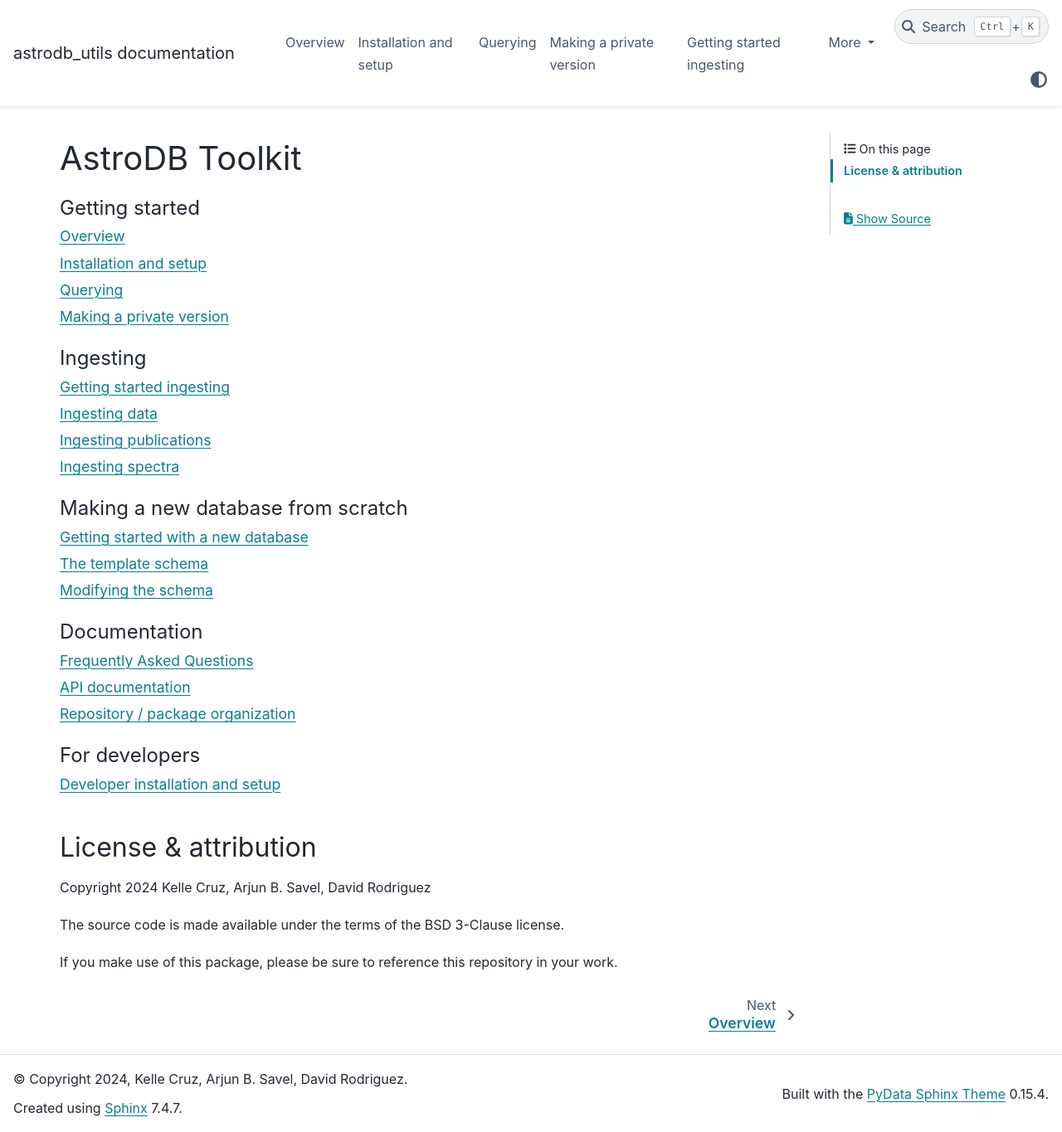
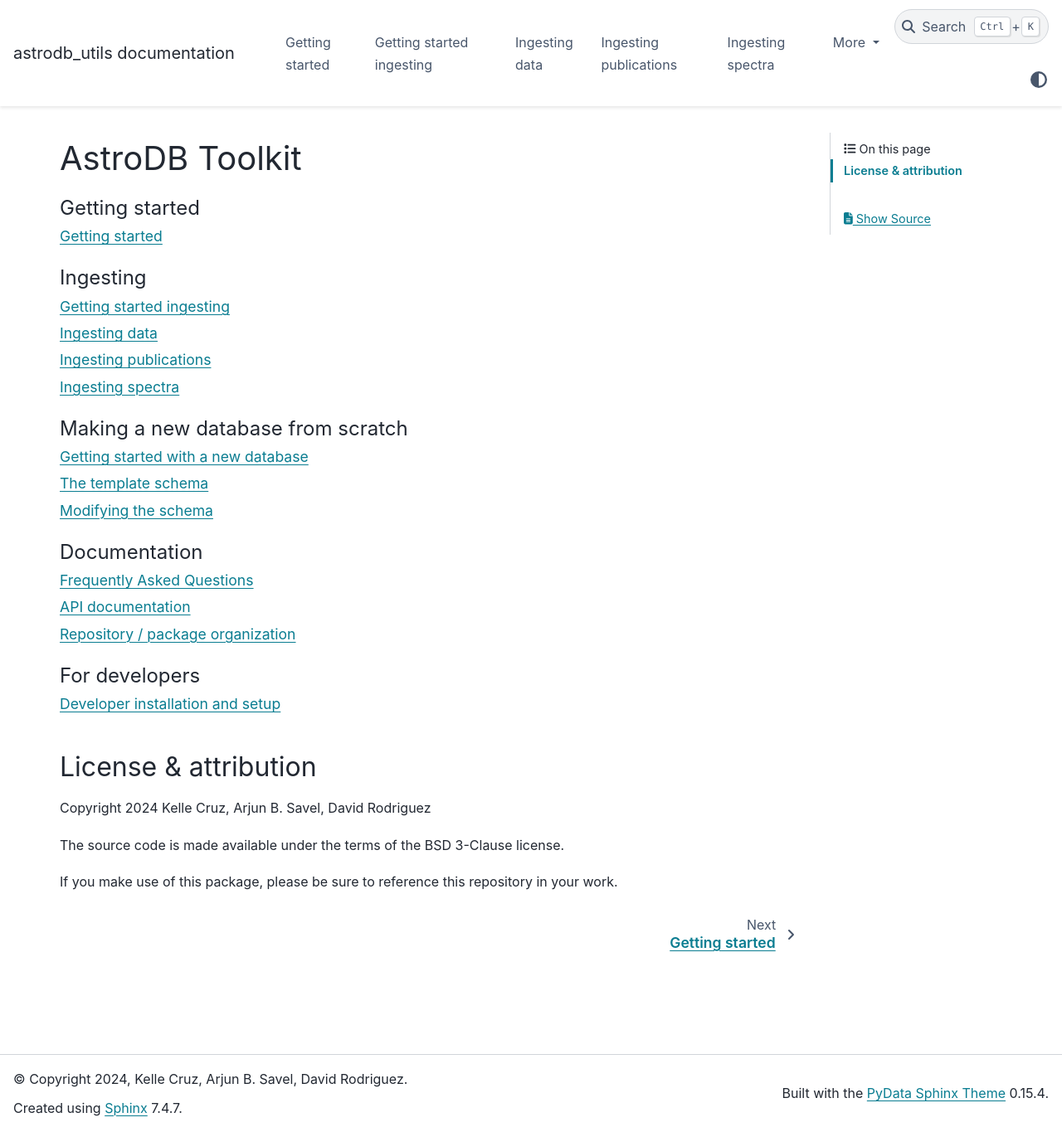
Before and after one commit to astrodbtoolkit/astrodb_utils, a Sphinx documentation site: the page built from docs/index.rst, in a window 1280 px wide and 1365 px high. Shown: the whole window at 83% size. Built offline with Sphinx 7.4.7 and the PyData theme 0.15.4, drawn with Linux system fonts in a browser that asks for light colours; pages that are not in the unit, such as notebooks, are missing from menus; the version number could not be read and is left out.

Commit message:
try subfolder

```diff
--- a/docs/index.rst
+++ b/docs/index.rst
@@ -5,10 +5,7 @@ AstroDB Toolkit
    :maxdepth: 1
    :caption: Getting started
 
-   pages/overview
-   pages/installation
-   pages/querying
-   pages/making_private_version
+   pages/getting_started/index.rst
 
 
 .. toctree::
--- /dev/null
+++ b/docs/pages/getting_started/index.rst
@@ -0,0 +1,11 @@
+Getting started
+===============
+
+.. toctree::
+   :maxdepth: 1
+   :caption: Getting started
+
+   pages/overview
+   pages/installation
+   pages/querying
+   pages/making_private_version
```
Also changed, not shown: docs/pages/getting_started/installation.rst (renamed from docs/pages/installation.rst), docs/pages/getting_started/making_private_version.rst (renamed from docs/pages/making_private_version.rst), docs/pages/getting_started/overview.rst (renamed from docs/pages/overview.rst), docs/pages/getting_started/querying.rst (renamed from docs/pages/querying.rst).
